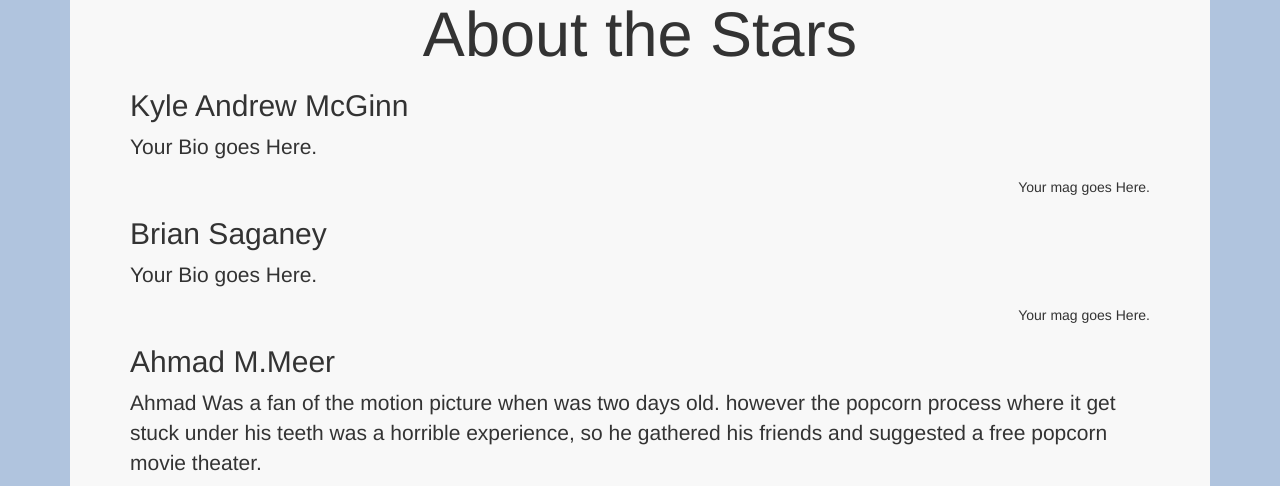
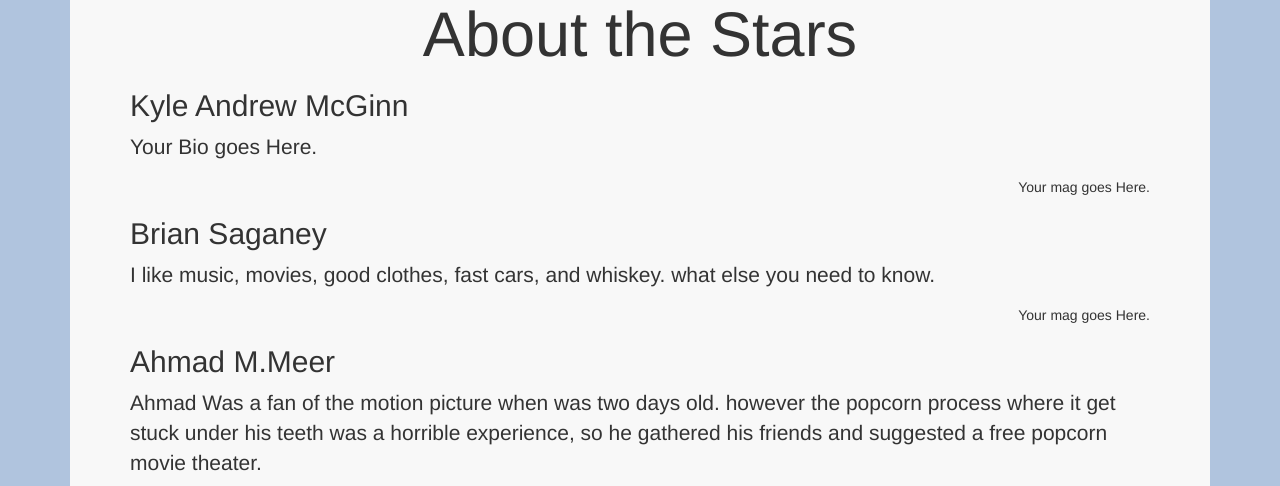
Before and after one commit to kyleamcginn88/Theatre, a Django app: page / in a window 1280 px wide. Shown: the part 712-1198 px from the top of the page. Run offline with Django 3.2, Linux system fonts and the light colour scheme; some libraries are stand-ins or nearby versions.

Commit message:
bio update

```diff
--- a/Theatre/templates/home.html
+++ b/Theatre/templates/home.html
@@ -15,7 +15,7 @@
         </div>
         <div class="span6">
           <h2>Brian Saganey</h2>
-          <p>Your Bio goes Here. </p>
+          <p>I like music, movies, good clothes, fast cars, and whiskey. what else you need to know. </p>
           <div align="right">Your mag goes Here.</div>
        </div>
         <div class="span6">
```
